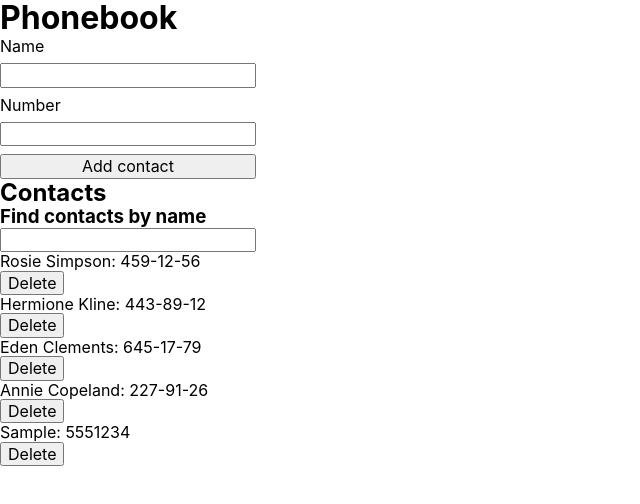
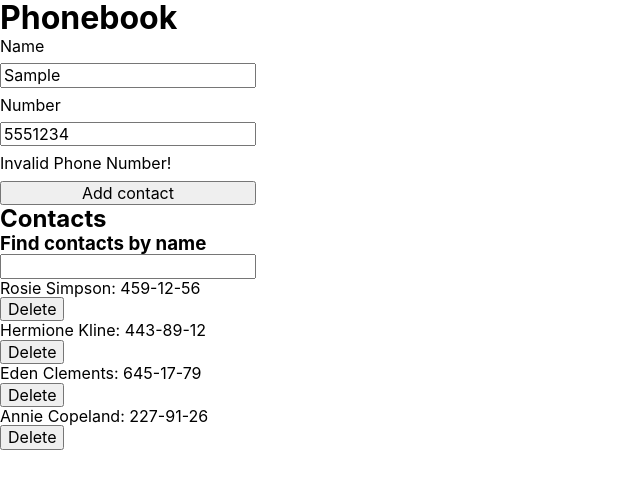
Before and after one commit to OlenaKovalenko/goit-react-hw-02-phonebook, a React (Create React App) app: page / in a window 1280 px wide. Both pictures are taken after typing "Sample", "5551234" into the empty fields and a click on the button "Add contact". Shown: the top 504 px of the page, without its empty margins (0-640 px from the left). Built offline with nearby package versions, Linux system fonts and the light colour scheme.

Commit message:
Update ContactForm.js

```diff
--- a/src/components/ContactForm/ContactForm.js
+++ b/src/components/ContactForm/ContactForm.js
@@ -1,11 +1,20 @@
-import { Formik, Field } from 'formik';
-// import * as Yup from 'yup';
+import { Formik, Field, ErrorMessage } from 'formik';
+import * as Yup from 'yup';
 import { StyledForm } from './ContactForm.styled';
 
-// const schema = Yup.object().shape({
-//     name: Yup.string().required('Required'),
-//     number: Yup.number().required('Required'),
-// });
+const validationSchema = Yup.object().shape({
+    name: Yup.string()
+    .min(2, 'Name must contain at least 2 characters')
+    .max(40, 'Too long name')
+    .required('Name is required!'),
+    number: Yup.string()
+    .matches(/^\+(?:[0-9] ?){6,14}[0-9]$/, {
+        message: 'Invalid Phone Number!',
+        excludeEmptyString: false,
+    })
+    .required('Phone number is required!')
+    .max(15, 'Invalid phone number!'),
+});
 
 export const ContactForm =({ onAdd }) => (
         <Formik
@@ -14,7 +23,7 @@
             number: '',
             }}
 
-            // validationSchema={schema}
+            validationSchema={validationSchema}
 
             onSubmit={(values, actions) => {
                 onAdd(values);
@@ -23,10 +32,13 @@
         >
             <StyledForm>
                 <label htmlFor="name">Name</label>
-                <Field type="text" name="name" required />
+                <Field type="text" name="name"  placeholder="John Smith" />
+                <ErrorMessage name="name" component="div" />
 
                 <label htmlFor="number">Number</label>
-                <Field type="tel" name="number" required />
+                <Field type="tel" name="number" placeholder="+XX..." />
+                <ErrorMessage name="number" component="div" />
+
 
                 <button type="submit">Add contact</button>
             </StyledForm>
```
